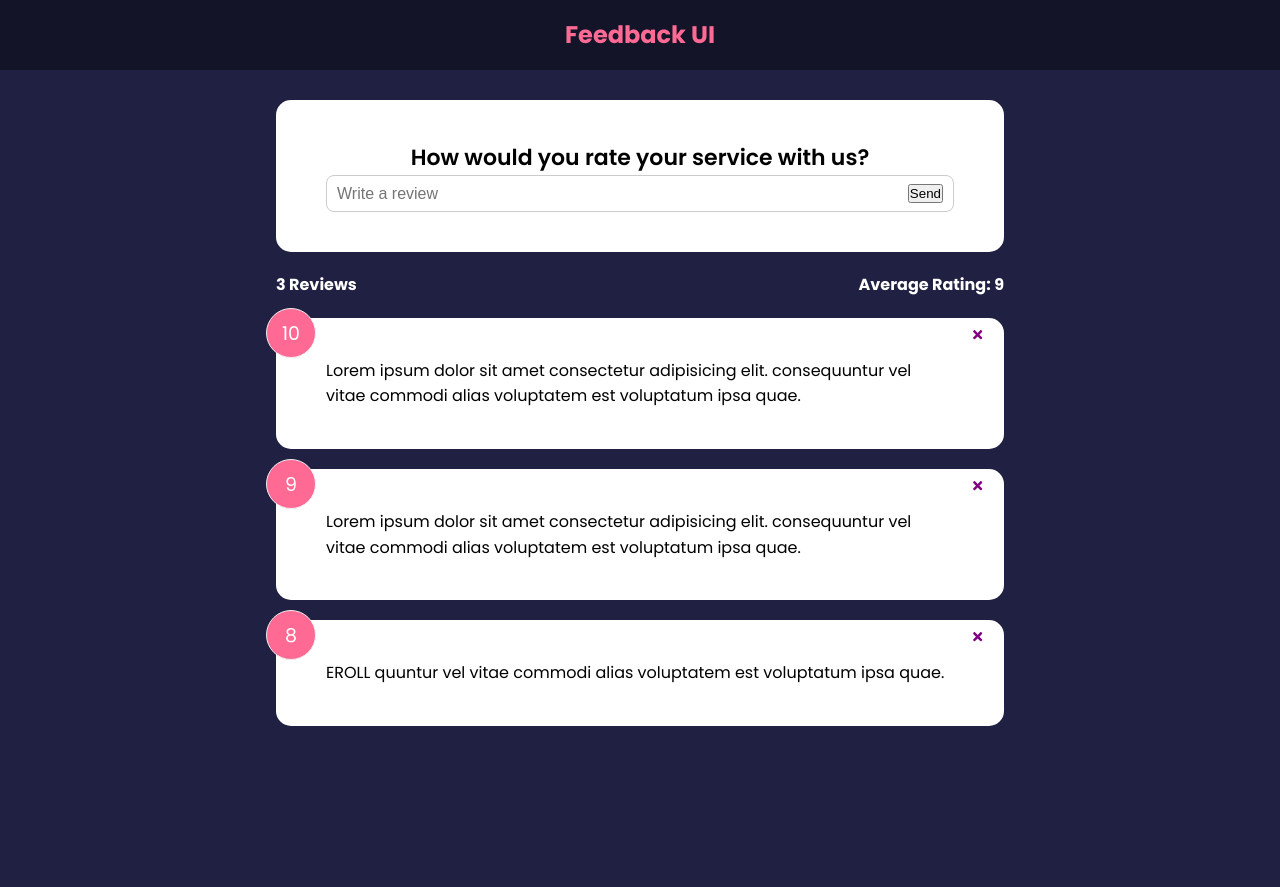
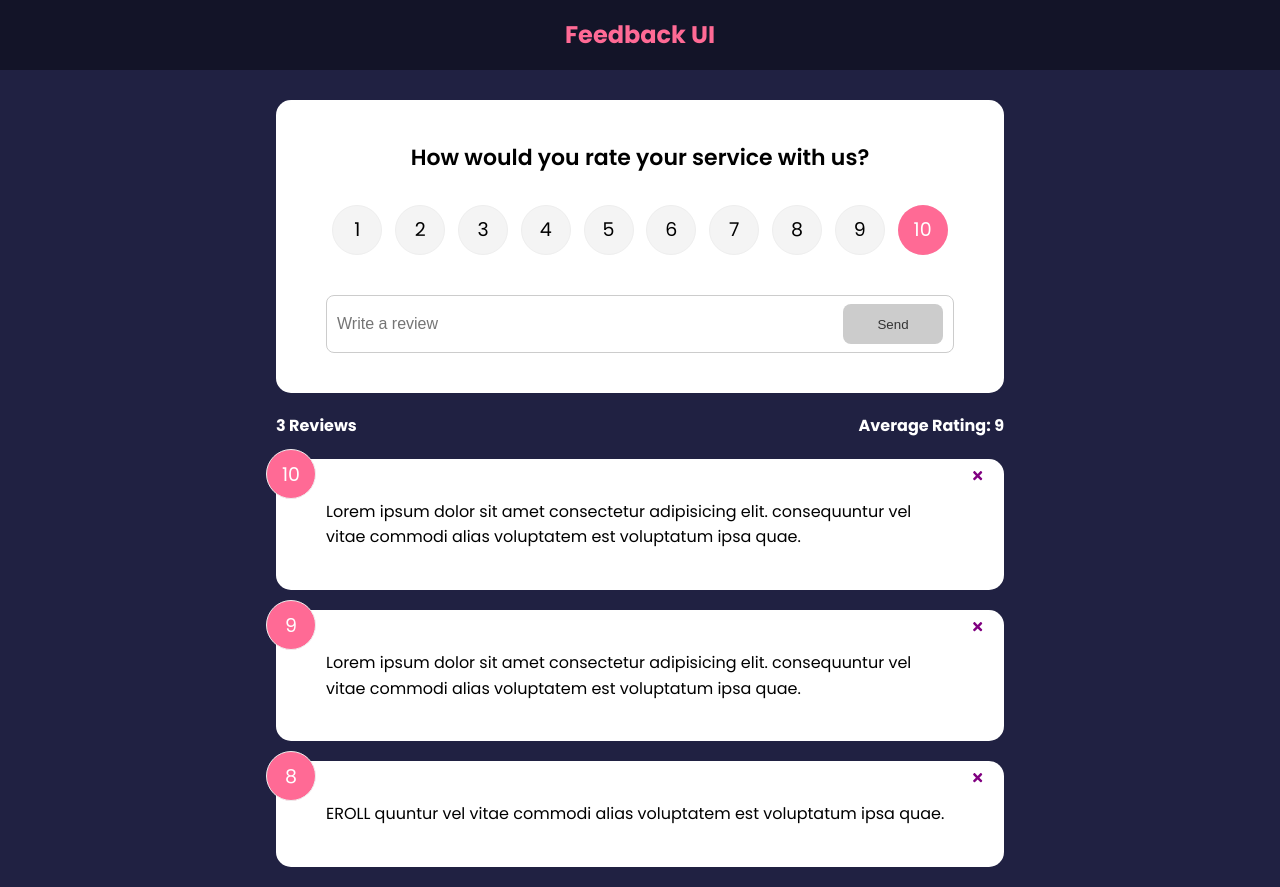
Before and after one commit to Eroll-Uka/React-Feedback-Project, a React (Create React App) app in the folder feedback-app/: page / in a window 1280 px wide. Before the commit the page ends 800 px from the top, so only its background shows below. Built offline with nearby package versions, Linux system fonts and the light colour scheme.

Commit message:
Added RatingSelect
Added a component to choose a numeric rating from 1-10 when submitting feedback.

```diff
--- a/feedback-app/src/components/FeedbackForm.jsx
+++ b/feedback-app/src/components/FeedbackForm.jsx
@@ -1,10 +1,26 @@
 import {useState} from 'react'
-import Card
- from "./shared/Card"
+import RatingSelect from './RatingSelect'
+import Card from './shared/Card'
+import Button from './shared/Button'
+
 function FeedbackForm() {
 const [text , setText] = useState('')
+const [rating , setRating] = useState()
+const [btnDisabled , setBtnDisabled] = useState(true)
+const [message , setMessage] = useState('')
+
 
 const handleTextChange = (e) => {
+  if(text === ''){
+    setBtnDisabled(true)
+    setMessage(null)
+  }else if(text !== '' && text.trim().length <=10){
+    setMessage('Text must be atleast 10 characters')
+    setBtnDisabled(true)
+  }else {
+    setMessage(null)
+    setBtnDisabled(false)
+  }
     setText(e.target.value)
 }
 
@@ -12,14 +28,17 @@
     <Card>
         <form>
             <h2>How would you rate your service with us?</h2>
-        {/* @to do rating component */}
+        <RatingSelect select={(rating) => setRating(rating)}/>
         <div className = 'input-group'>
         <input
         onChange={handleTextChange} type ='text'
         placeholder= 'Write a review'
         value={text} />
-        <button type="submit">Send</button>
+        <Button type='submit' version='secondary' isDisabled={btnDisabled}>Send</Button>
         </div>
+
+      {message && <div className='message'>{message}</div>}
+
         </form>
 
     </Card>
--- /dev/null
+++ b/feedback-app/src/components/RatingSelect.jsx
@@ -0,0 +1,127 @@
+import {useState} from 'react'
+
+function RatingSelect({select}) {
+const [selected, setSelected] = useState(10)
+
+const handleChange = (e) => {
+    setSelected(+e.currentTarget.value)
+    select(+e.currentTarget.value)
+}
+
+  return (
+    <ul className='rating'>
+      <li>
+         <input
+           type='radio'
+           id='num1'
+           name='rating'
+           value='1'
+           onChange={handleChange}
+           checked={selected === 1}
+           />
+           <label htmlFor='num1'>1</label>
+      </li>
+      <li>
+         <input
+           type='radio'
+           id='num2'
+           name='rating'
+           value='2'
+           onChange={handleChange}
+           checked={selected === 2}
+           />
+           <label htmlFor='num2'>2</label>
+      </li>
+      <li>
+         <input
+           type='radio'
+           id='num3'
+           name='rating'
+           value='3'
+           onChange={handleChange}
+           checked={selected === 3}
+           />
+           <label htmlFor='num3'>3</label>
+      </li>
+      <li>
+         <input
+           type='radio'
+           id='num4'
+           name='rating'
+           value='4'
+           onChange={handleChange}
+           checked={selected === 4}
+           />
+           <label htmlFor='num4'>4</label>
+      </li>
+      <li>
+         <input
+           type='radio'
+           id='num5'
+           name='rating'
+           value='5'
+           onChange={handleChange}
+           checked={selected === 5}
+           />
+           <label htmlFor='num5'>5</label>
+      </li>
+      <li>
+         <input
+           type='radio'
+           id='num6'
+           name='rating'
+           value='6'
+           onChange={handleChange}
+           checked={selected === 6}
+           />
+           <label htmlFor='num6'>6</label>
+      </li>
+      <li>
+         <input
+           type='radio'
+           id='num7'
+           name='rating'
+           value='7'
+           onChange={handleChange}
+           checked={selected === 7}
+           />
+           <label htmlFor='num7'>7</label>
+      </li>
+      <li>
+         <input
+           type='radio'
+           id='num8'
+           name='rating'
+           value='8'
+           onChange={handleChange}
+           checked={selected === 8}
+           />
+           <label htmlFor='num8'>8</label>
+      </li>
+      <li>
+         <input
+           type='radio'
+           id='num9'
+           name='rating'
+           value='9'
+           onChange={handleChange}
+           checked={selected === 9}
+           />
+           <label htmlFor='num9'>9</label>
+      </li>
+      <li>
+         <input
+           type='radio'
+           id='num10'
+           name='rating'
+           value='10'
+           onChange={handleChange}
+           checked={selected === 10}
+           />
+           <label htmlFor='num10'>10</label>
+      </li>
+    </ul>
+  )
+}
+
+export default RatingSelect
--- /dev/null
+++ b/feedback-app/src/components/shared/Button.jsx
@@ -0,0 +1,22 @@
+import PropTypes from 'prop-types'
+function Button({ children, version, type, isDisabled}) {
+  return (
+    <button type={type} disabled={isDisabled} className={`btn btn-${version}`}>
+    {children}
+    </button>
+  )
+}
+
+Button.defaultProps = {
+    version: 'primary',
+    type:'button',
+    isDisabled:false
+}
+
+Button.propTypes = {
+    children: PropTypes.node.isRequired,
+    version: PropTypes.string,
+    type: PropTypes.string,
+    isDisabled: PropTypes.bool
+}
+export default Button
```
